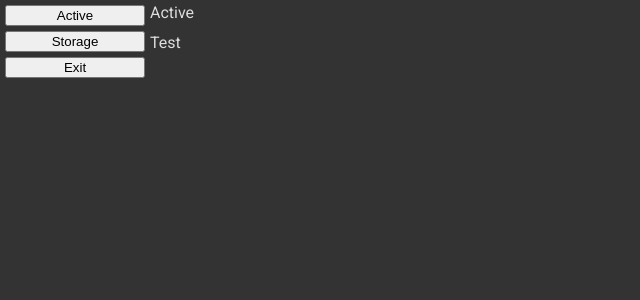
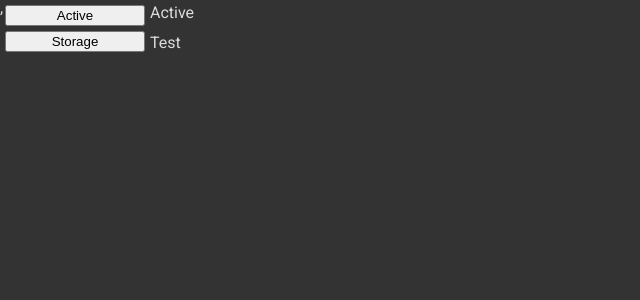
Before and after one commit to jamiebailey/sassm, a React app: page / in a window 1280 px wide. Shown: the top 300 px of the page, without its empty margins (0-640 px from the left). Built offline with nearby package versions, Linux system fonts and the light colour scheme.

Commit message:
setup actions and reducers etc

```diff
--- a/src/actions.js
+++ b/src/actions.js
@@ -1,6 +1,10 @@
 export const SET_VISIBLE_PAGE = 'SET_VISIBLE_PAGE';
 
+export const visiblePage = {
+    SHOW_ACTIVE: 'SHOW_ACTIVE',
+    SHOW_STORAGE: 'SHOW_STORAGE'
+}
 
-export const  = {
-    SHOW_
+export function setVisiblePage(page) {
+    return { type: SET_VISIBLE_PAGE, page }
 }
--- a/src/components/App.js
+++ b/src/components/App.js
@@ -1,21 +1,15 @@
 import React, { Component } from 'react';
 import { remote } from 'electron';
+import { visiblePage } from '../actions';
 import Left from './AppLeft';
 import Page from './elements/Page';
 
 export default class App extends Component {
-
-    close = () => {
-        let window = remote.getCurrentWindow();
-        window.close();
-    }
-
     render() {
         return <div className="app">
             <Left items={[
-                    {text: 'Active', onClick: this.close},
-                    {text: 'Storage', onClick: this.close},
-                    {text: 'Exit', onClick: this.close}
+                    {text: 'Active', page: visiblePage.SHOW_ACTIVE},
+                    {text: 'Storage', page: visiblePage.SHOW_STORAGE}
                 ]} />
             <Page title="Active">Test</Page>
         </div>
--- a/src/components/AppLeft.js
+++ b/src/components/AppLeft.js
@@ -1,9 +1,9 @@
 import React, { Component } from 'react';
-import Button from './elements/Button';
+import AppLeftMenuButton from '../containers/AppLeftMenuButton';
 
 export default class AppLeft extends Component {
     render() {
-        const items = this.props.items.map((item) => <li key={item.text}><Button onClick={item.onClick}>{item.text}</Button></li>);
+        const items = this.props.items.map((item) => <li key={item.text}><AppLeftMenuButton page={item.page}>{item.text}</AppLeftMenuButton></li>);
         return <div className="app-left"><ul>{items}</ul></div>
     }
 }
--- /dev/null
+++ b/src/containers/AppLeftMenuButton.js
@@ -0,0 +1,19 @@
+import { connect } from 'react-redux';
+import { setVisiblePage } from '../actions';
+import Button from '../components/elements/Button';
+
+
+const mapDispatchToProps = (dispatch, ownProps) => {
+    return {
+        onClick: () => {
+            dispatch(setVisiblePage(ownProps.page))
+        }
+    }
+}
+
+const AppLeftMenuButton = connect(
+    null,
+    mapDispatchToProps
+)(Button)
+
+export default AppLeftMenuButton;
--- a/src/index.js
+++ b/src/index.js
@@ -4,10 +4,17 @@ import '../assets/app.scss';
 // setup react
 import React from 'react';
 import { render } from 'react-dom';
+import { Provider } from 'react-redux';
+import { createStore } from 'redux';
+import reducers from './reducers';
 import App from './components/App';
+
+const store = createStore(reducers);
 
 // Render app
 render(
+    <Provider store={store}>
         <App />,
+    </Provider>,
     document.getElementById('app')
 );
--- /dev/null
+++ b/src/reducers.js
@@ -0,0 +1,17 @@
+import { combineReducers } from 'redux';
+import { SET_VISIBLE_PAGE, visiblePage } from './actions';
+
+const initialState = {
+    visiblePage: visiblePage.SHOW_ACTIVE
+}
+
+export default function app(state = initialState, action) {
+    switch(action.type) {
+        case SET_VISIBLE_PAGE:
+            return Object.assign({}, state, {
+                visiblePage: action.page
+            })
+        default:
+            return state
+    }
+}
```
